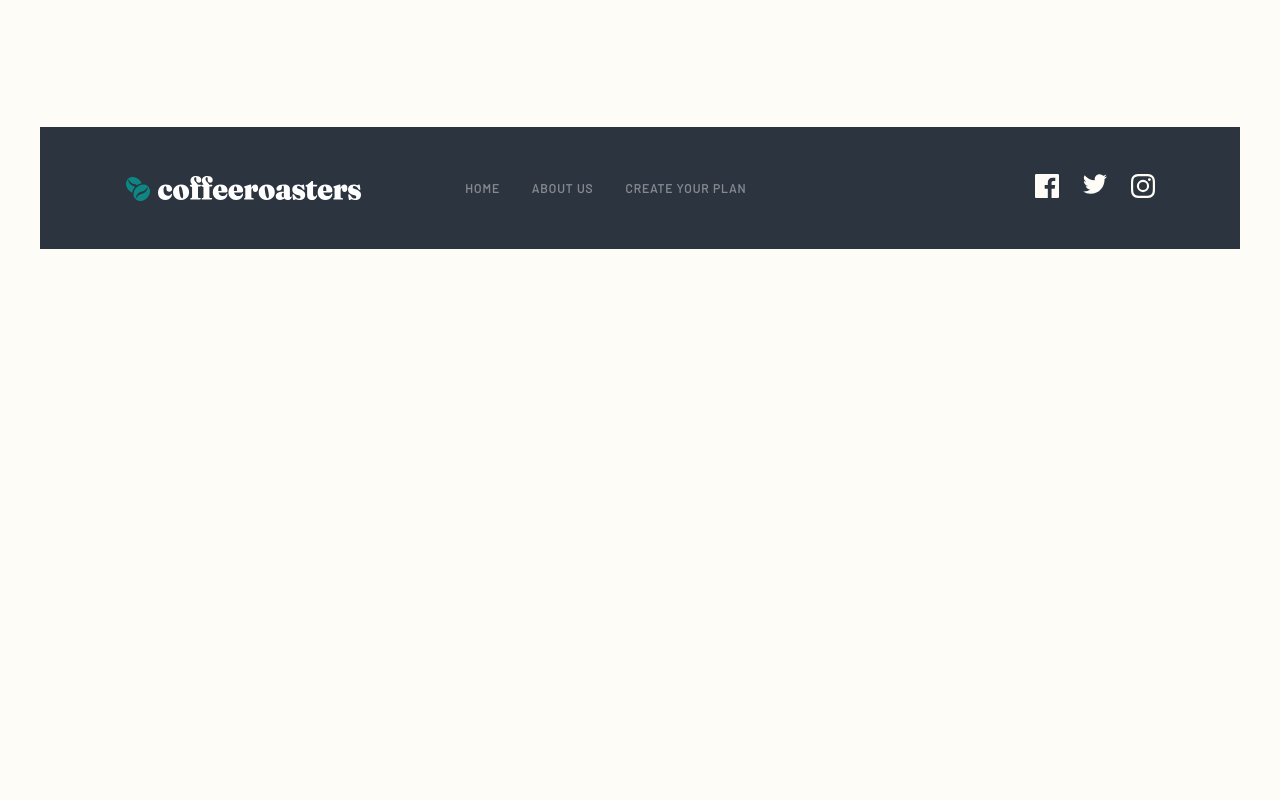
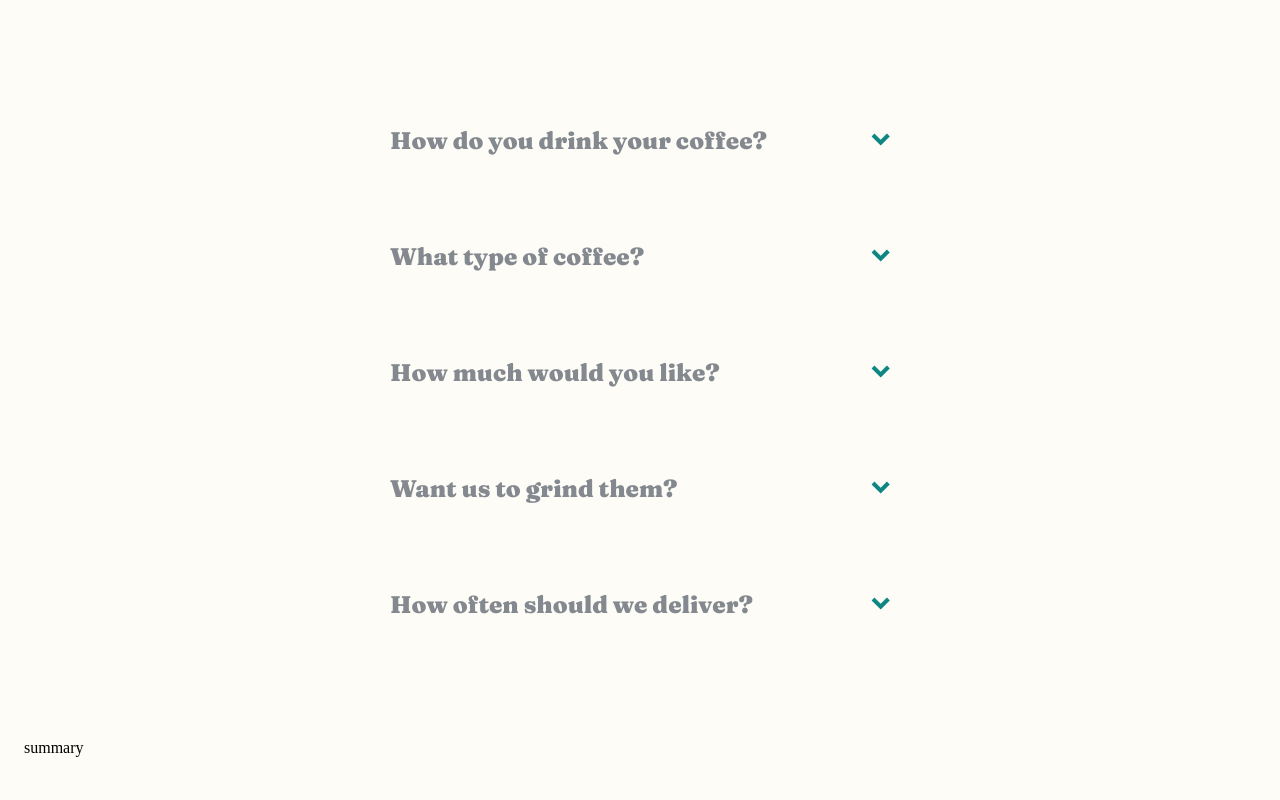
Before and after one commit to ionStici/coffeeroasters-subscription-site-fem, a React (Vite) app: page /plan in a window 1280 px wide. Shown: the part 1360-2160 px from the top of the page. Before the commit the page ends 1697 px from the top, so only its background shows below. Built offline with nearby package versions, Linux system fonts and the light colour scheme.

Commit message:
Add Plan Component initial structure

```diff
--- /dev/null
+++ b/src/components/CreatePlan.jsx
@@ -0,0 +1,82 @@
+import styles from './../styles/CreatePlan.module.scss';
+import PropTypes from 'prop-types';
+
+// prettier-ignore
+const icon_arrow = (<svg width="19" height="13" xmlns="http://www.w3.org/2000/svg"><path d="M15.949.586l2.828 2.828-9.096 9.096L.586 3.414 3.414.586l6.267 6.267z" fill="#0E8784" fillRule="nonzero" /></svg>);
+
+const Question = function (props) {
+    const data = props.data;
+
+    const toggleDropdown = function ({ target }) {
+        const svg = target.querySelector('svg');
+        const question = target.closest(`.${styles.question}`);
+        const wrapper = question.querySelector(`.${styles.boxes_wrapper}`);
+
+        if (question.dataset.dropdown === 'close') {
+            question.dataset.dropdown = 'open';
+            svg.classList.add(styles.rotate_arrow);
+
+            wrapper.classList.add(styles.display_block);
+            setTimeout(() => {
+                wrapper.classList.add(styles.set_height, styles.set_opacity);
+            }, 1);
+
+            return;
+        }
+
+        if (question.dataset.dropdown === 'open') {
+            question.dataset.dropdown = 'close';
+            svg.classList.remove(styles.rotate_arrow);
+            wrapper.classList.remove(styles.set_height, styles.set_opacity);
+            setTimeout(() => {
+                wrapper.classList.remove(styles.display_block);
+            }, 250);
+
+            return;
+        }
+    };
+
+    return (
+        <div className={styles.question} data-dropdown="close">
+            <button className={styles.button} onClick={toggleDropdown}>
+                <h2>{data.question}</h2>
+                <div>{icon_arrow}</div>
+            </button>
+
+            <div className={styles.boxes_wrapper}>
+                {data.answers.map((a, i) => {
+                    return (
+                        <div className={`${styles.box}`} key={i}>
+                            <p className={styles.title}>{a.title}</p>
+                            <p className={styles.text}>{a.text}</p>
+                        </div>
+                    );
+                })}
+            </div>
+        </div>
+    );
+};
+
+const CreatePlan = function (props) {
+    return (
+        <section className={styles.section}>
+            <div className={styles.wrapper}>
+                {props.data.map((q, i) => {
+                    return <Question data={q} key={i} />;
+                })}
+            </div>
+
+            <article className={styles.summary}>summary</article>
+        </section>
+    );
+};
+
+CreatePlan.propTypes = {
+    data: PropTypes.array,
+};
+
+Question.propTypes = {
+    data: PropTypes.object,
+};
+
+export default CreatePlan;
--- a/src/pages/About.jsx
+++ b/src/pages/About.jsx
@@ -18,7 +18,8 @@ const About = function () {
         loadedComponents++;
 
         if (componentsWithImages === loadedComponents) {
-            setTimeout(() => setRemoveShimmer(true), 250);
+            // setTimeout(() => setRemoveShimmer(true), 250);
+            setRemoveShimmer(true);
         }
     };
 
--- a/src/pages/Home.jsx
+++ b/src/pages/Home.jsx
@@ -18,7 +18,8 @@ const Home = function () {
         loadedComponents++;
 
         if (componentsWithImages === loadedComponents) {
-            setTimeout(() => setRemoveShimmer(true), 250);
+            // setTimeout(() => setRemoveShimmer(true), 250);
+            setRemoveShimmer(true);
         }
     };
 
--- a/src/pages/Plan.jsx
+++ b/src/pages/Plan.jsx
@@ -4,6 +4,7 @@ import Hero from './../components/Hero';
 import How from '../components/How';
 import Footer from '../components/Footer';
 import Shimmer from '../components/Shimmer';
+import CreatePlan from '../components/CreatePlan';
 
 const Plan = function () {
     const [removeShimmer, setRemoveShimmer] = React.useState(false);
@@ -16,7 +17,8 @@ const Plan = function () {
         loadedComponents++;
 
         if (componentsWithImages === loadedComponents) {
-            setTimeout(() => setRemoveShimmer(true), 250);
+            // setTimeout(() => setRemoveShimmer(true), 250);∞¢¢∞
+            setRemoveShimmer(true);
         }
     };
 
@@ -33,6 +35,104 @@ const Plan = function () {
                     checkImagesLoad={checkImagesLoad}
                 />
                 <How btn={false} />
+                <CreatePlan
+                    data={[
+                        {
+                            id: 1,
+                            question: 'How do you drink your coffee?',
+                            answers: [
+                                {
+                                    title: 'Capsule',
+                                    text: 'Compatible with Nespresso systems and similar brewers',
+                                },
+                                {
+                                    title: 'Filter',
+                                    text: 'For pour over or drip methods like Aeropress, Chemex, and V60',
+                                },
+                                {
+                                    title: 'Espresso',
+                                    text: 'Dense and finely ground beans for an intense, flavorful experience',
+                                },
+                            ],
+                        },
+
+                        {
+                            id: 2,
+                            question: 'What type of coffee?',
+                            answers: [
+                                {
+                                    title: 'Single Origin',
+                                    text: 'Distinct, high quality coffee from a specific family-owned farm',
+                                },
+                                {
+                                    title: 'Decaf',
+                                    text: 'Just like regular coffee, except the caffeine has been removed',
+                                },
+                                {
+                                    title: 'Blended',
+                                    text: 'Combination of two or three dark roasted beans of organic coffees',
+                                },
+                            ],
+                        },
+
+                        {
+                            id: 3,
+                            question: 'How much would you like?',
+                            answers: [
+                                {
+                                    title: '250g',
+                                    text: 'Perfect for the solo drinker. Yields about 12 delicious cups.',
+                                },
+                                {
+                                    title: '500g',
+                                    text: 'Perfect option for a couple. Yields about 40 delectable cups.',
+                                },
+                                {
+                                    title: '1000g',
+                                    text: 'Perfect for offices and events. Yields about 90 delightful cups.',
+                                },
+                            ],
+                        },
+
+                        {
+                            id: 4,
+                            question: 'Want us to grind them?',
+                            answers: [
+                                {
+                                    title: 'Wholebean',
+                                    text: 'Best choice if you cherish the full sensory experience',
+                                },
+                                {
+                                    title: 'Filter',
+                                    text: 'For drip or pour-over coffee methods such as V60 or Aeropress',
+                                },
+                                {
+                                    title: 'Cafetiére',
+                                    text: 'Course ground beans specially suited for french press coffee',
+                                },
+                            ],
+                        },
+
+                        {
+                            id: 5,
+                            question: 'How often should we deliver?',
+                            answers: [
+                                {
+                                    title: 'Every week',
+                                    text: '$7.20 per shipment. Includes free first-class shipping.',
+                                },
+                                {
+                                    title: 'Every 2 weeks',
+                                    text: '$9.60 per shipment. Includes free priority shipping.',
+                                },
+                                {
+                                    title: 'Every month',
+                                    text: '$12.00 per shipment. Includes free priority shipping.',
+                                },
+                            ],
+                        },
+                    ]}
+                />
             </main>
             <Footer />
         </>
--- /dev/null
+++ b/src/styles/CreatePlan.module.scss
@@ -0,0 +1,126 @@
+// // // // // // // // // // // // // // // // // // // //
+
+.section {
+    padding: 0 24px;
+}
+
+.wrapper {
+    max-width: 500px;
+    margin: 0 auto 120px auto;
+}
+
+// // // // // // // // // // // // // // // // // // // //
+
+.question {
+    &:not(:last-child) {
+        margin-bottom: 88px;
+    }
+}
+
+.rotate_arrow {
+    transform: rotate(180deg);
+}
+
+.button {
+    width: 100%;
+    display: flex;
+    align-items: center;
+    justify-content: space-between;
+    border: none;
+    background-color: transparent;
+
+    cursor: pointer;
+
+    h2 {
+        pointer-events: none;
+
+        font-family: var(--fraunces);
+        color: var(--color-grey);
+        text-align: left;
+        font-weight: 900;
+        font-size: 24px;
+        line-height: 28px;
+    }
+
+    div {
+        margin-left: 64px;
+    }
+
+    svg {
+        transition: transform 0.25s;
+        pointer-events: none;
+    }
+}
+
+// // // // // // // // // // // // // // // // // // // //
+
+.boxes_wrapper {
+    display: none;
+    opacity: 0;
+    height: 0;
+
+    transition: height 0.25s, margin 0.25s;
+}
+
+.display_block {
+    display: block;
+}
+
+.set_height {
+    margin-top: 32px;
+    height: 452px;
+}
+
+.set_opacity {
+    transition: height 0.25s, margin 0.25s, opacity 0.15s 0.2s;
+    opacity: 1;
+}
+
+.box {
+    height: 140px;
+    background-color: hsla(43, 30%, 94%, 1);
+    border-radius: 8px;
+    padding: 24px 25px;
+
+    color: var(--color-dark-grey-blue);
+
+    cursor: pointer;
+
+    &:not(:last-child) {
+        margin-bottom: 16px;
+    }
+
+    &:hover {
+        background-color: var(--color-pale-orange);
+        color: var(--color-dark-grey-blue);
+    }
+}
+
+.active_box {
+    background-color: var(--color-dark-cyan);
+    color: var(--color-white);
+}
+
+.title {
+    font-family: var(--fraunces);
+    font-weight: 900;
+    font-size: 24px;
+    line-height: 32px;
+
+    margin-bottom: 8px;
+}
+
+.text {
+    font-family: var(--barlow);
+    font-weight: 400;
+    font-size: 16px;
+    line-height: 26px;
+}
+
+// // // // // // // // // // // // // // // // // // // //
+
+.summary {
+    margin-bottom: 120px;
+}
+
+// // // // // // // // // // // // // // // // // // // //
```
